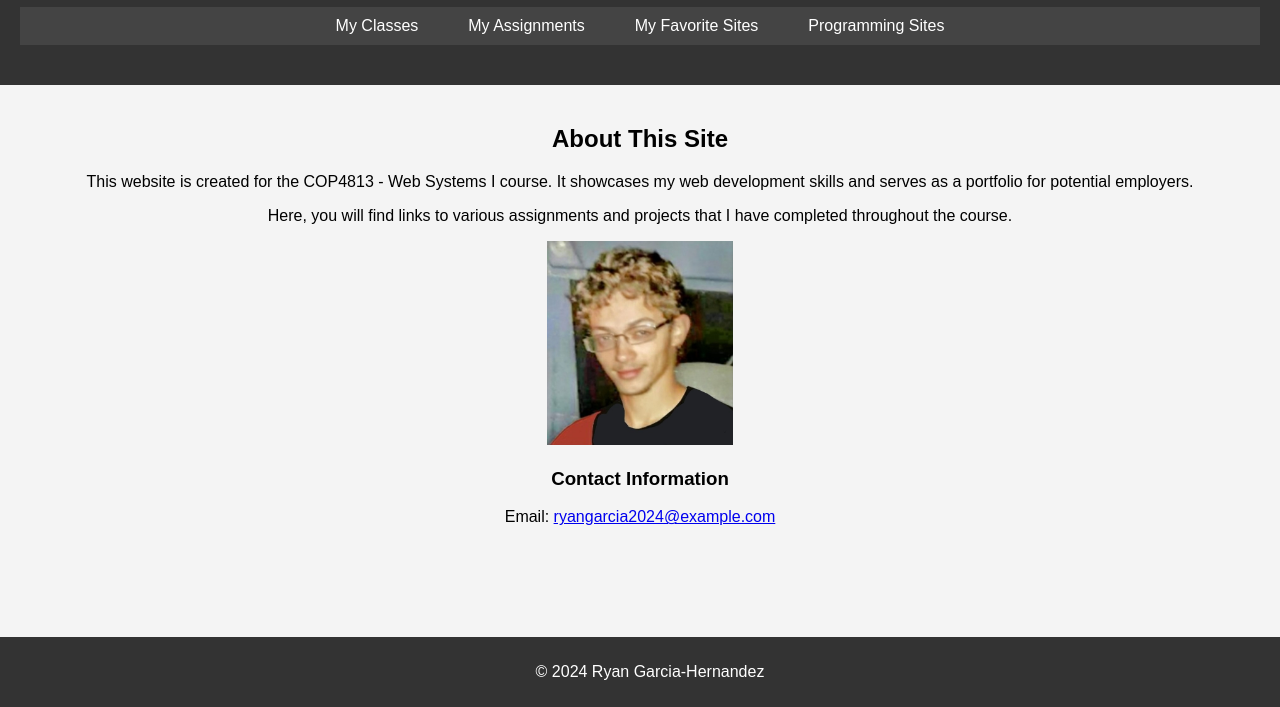
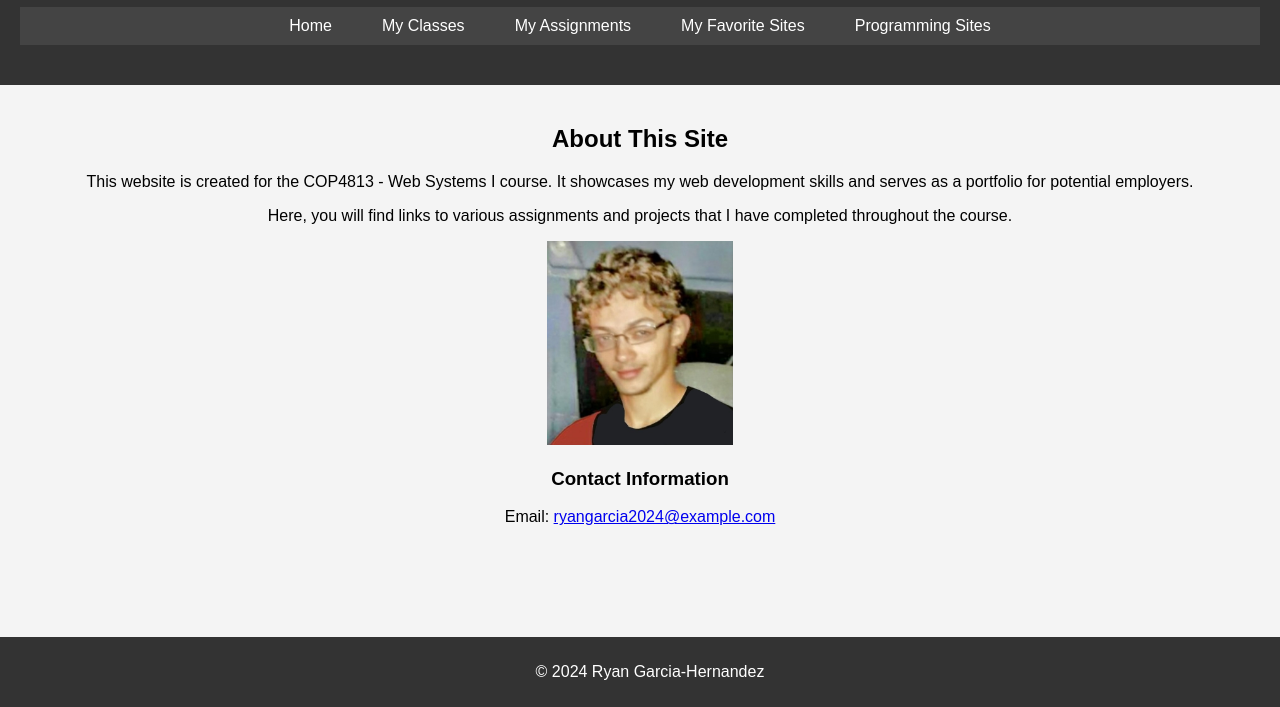
Before and after one commit to Giraiya/ryan_garcia-hernandez.github.io, a plain HTML site: page Index.html in a window 1280 px wide. Shown: the part 93-800 px from the top of the page. Drawn offline with Linux system fonts and the light colour scheme.

Commit message:
Update Index.html

```diff
--- a/Index.html
+++ b/Index.html
@@ -14,6 +14,8 @@
         <h1>Ryan Garcia-Hernandez's Web Portfolio</h1>
         <nav>
             <ul class="nav-links">
+                <li><a href="index.html">Home</a>
+                </li>
                 <li><a href="#">My Classes</a>
                     <div class="dropdown-content">
                         <a href="class1.html">Class 1</a>
```
